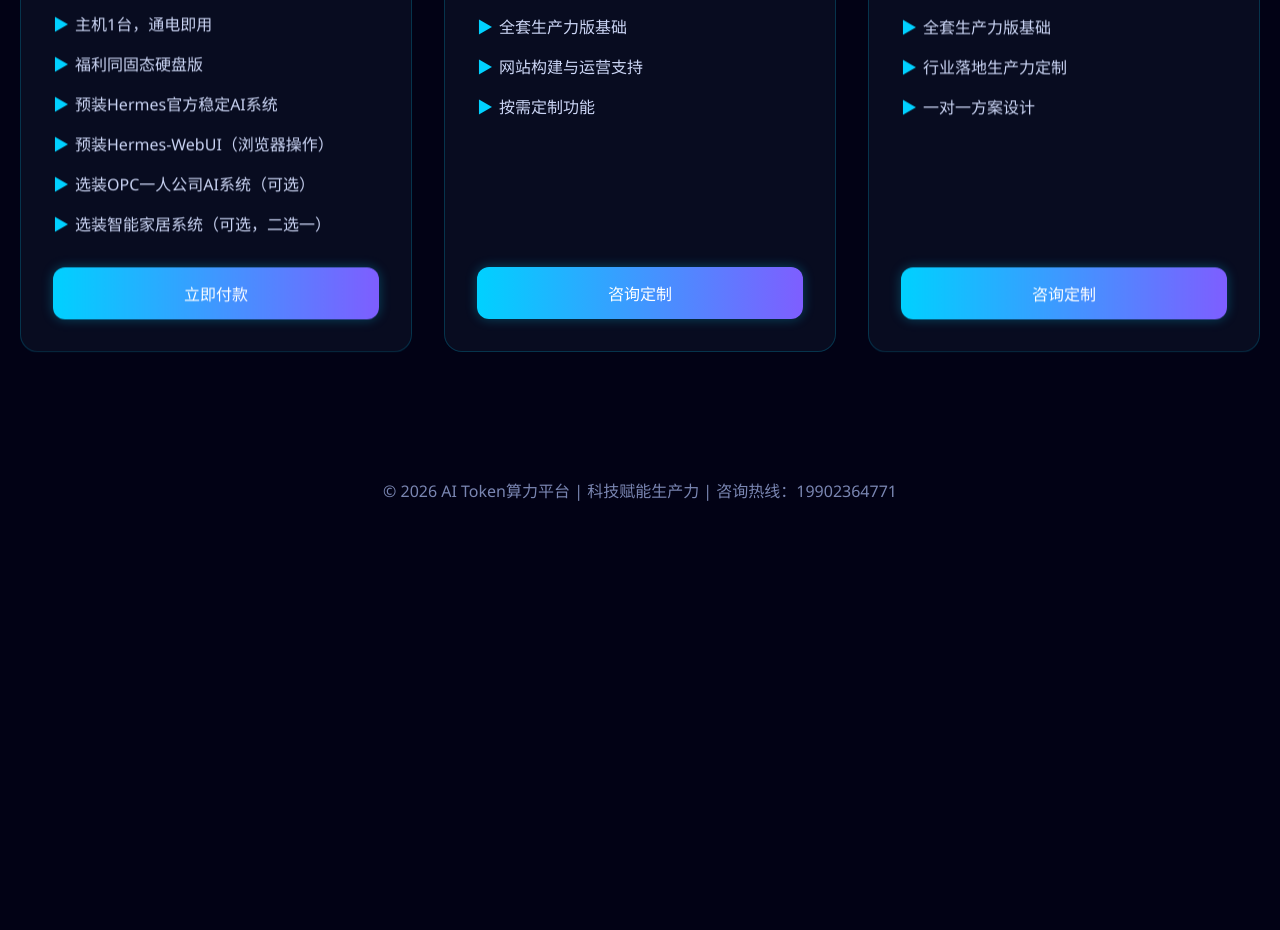
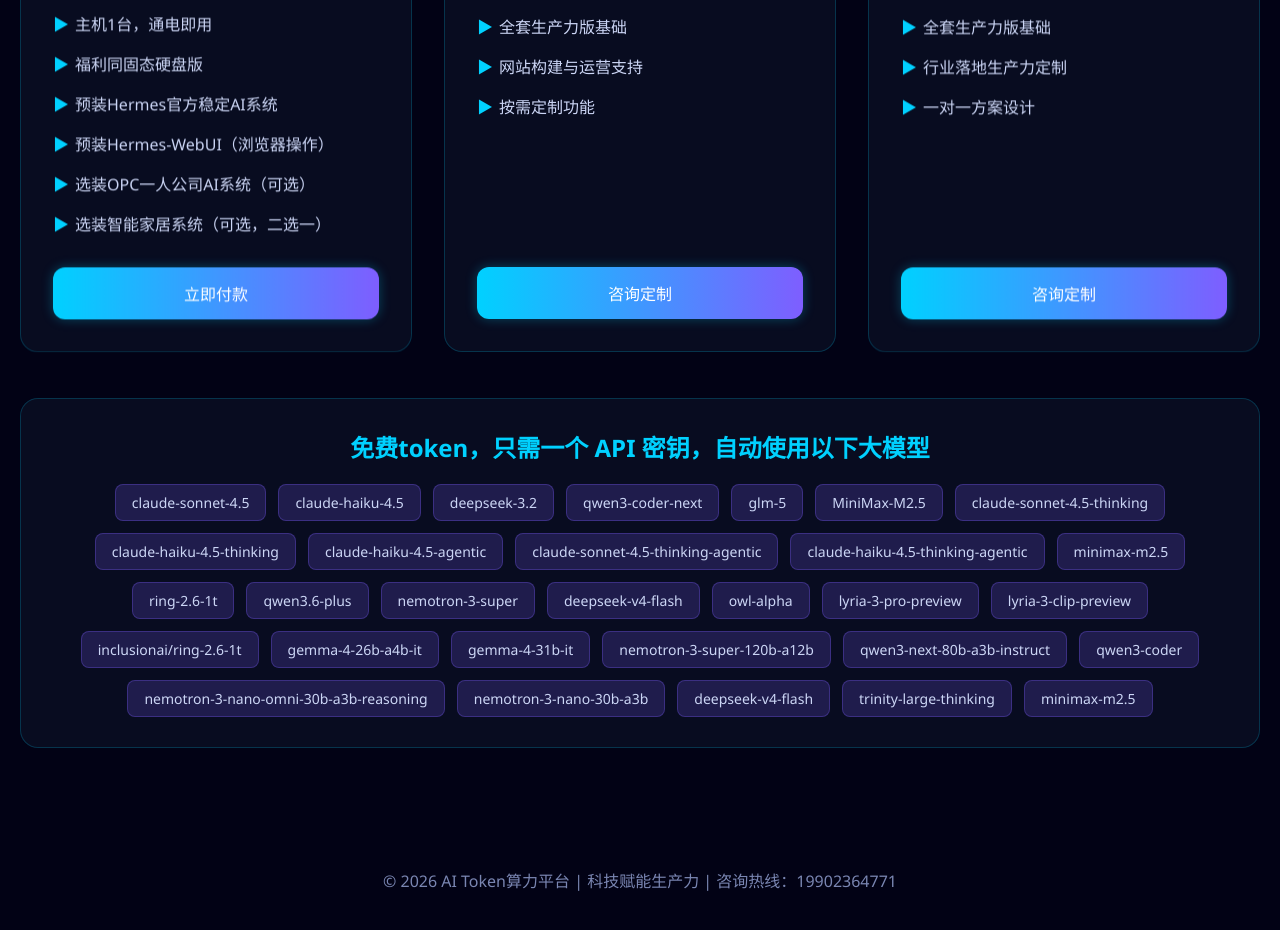
Before and after one commit to 36387CN/DianshangGuwen, a plain HTML site: page index.html in a window 1280 px wide. Shown: the part 1141-2071 px from the top of the page. Before the commit the page ends 1723 px from the top, so only its background shows below. Drawn offline with Linux system fonts and the light colour scheme.

Commit message:
Update index.html

```diff
--- a/index.html
+++ b/index.html
@@ -45,6 +45,44 @@ h1{font-size:52px;background:linear-gradient(90deg,#00d1ff,#7e5eff,#ff57c1);-web
 .btn{display:block;padding:14px;text-align:center;background:linear-gradient(90deg,#00d1ff,#7e5eff);color:#fff;border-radius:12px;text-decoration:none;font-weight:500;font-size:16px;transition:.3s;box-shadow:0 0 12px rgba(0,209,255,.3);margin-top:auto;cursor:pointer}
 .btn:hover{opacity:.95;transform:scale(1.05);box-shadow:0 0 20px rgba(0,209,255,.4)}
 
+/* 大模型列表样式 */
+.model-list {
+  max-width: 1300px;
+  margin: 40px auto 20px;
+  padding: 30px 20px;
+  background: rgba(10,15,35,.8);
+  border: 1px solid rgba(0,209,255,.2);
+  border-radius: 18px;
+  backdrop-filter: blur(12px);
+}
+.model-list h3 {
+  font-size: 24px;
+  color: #00d1ff;
+  margin-bottom: 20px;
+  text-align: center;
+}
+.model-tags {
+  display: flex;
+  flex-wrap: wrap;
+  gap: 12px;
+  justify-content: center;
+}
+.model-tags span {
+  padding: 8px 16px;
+  background: rgba(126, 94, 255, 0.2);
+  border: 1px solid rgba(126, 94, 255, 0.3);
+  border-radius: 8px;
+  color: #ccd6f6;
+  font-size: 14px;
+  white-space: nowrap;
+  transition: .3s;
+}
+.model-tags span:hover {
+  background: rgba(126, 94, 255, 0.4);
+  border-color: #7e5eff;
+  transform: scale(1.05);
+}
+
 footer{text-align:center;padding:60px 20px;color:#7a86b2;margin-top:60px}
 
 /* 收款码弹窗样式 */
@@ -57,6 +95,15 @@ footer{text-align:center;padding:60px 20px;color:#7a86b2;margin-top:60px}
 @media(max-width:768px){
 h1{font-size:36px}
 .products{grid-template-columns:1fr}
+.model-tags {
+  justify-content: flex-start;
+  overflow-x: auto;
+  padding-bottom: 10px;
+  flex-wrap: nowrap;
+}
+.model-tags span {
+  font-size: 13px;
+}
 }
 </style>
 </head>
@@ -170,6 +217,43 @@ h1{font-size:36px}
 
 </div>
 
+<!-- 新增的大模型列表区域 -->
+<div class="model-list">
+  <h3>免费token，只需一个 API 密钥，自动使用以下大模型</h3>
+  <div class="model-tags">
+    <span>claude-sonnet-4.5</span>
+    <span>claude-haiku-4.5</span>
+    <span>deepseek-3.2</span>
+    <span>qwen3-coder-next</span>
+    <span>glm-5</span>
+    <span>MiniMax-M2.5</span>
+    <span>claude-sonnet-4.5-thinking</span>
+    <span>claude-haiku-4.5-thinking</span>
+    <span>claude-haiku-4.5-agentic</span>
+    <span>claude-sonnet-4.5-thinking-agentic</span>
+    <span>claude-haiku-4.5-thinking-agentic</span>
+    <span>minimax-m2.5</span>
+    <span>ring-2.6-1t</span>
+    <span>qwen3.6-plus</span>
+    <span>nemotron-3-super</span>
+    <span>deepseek-v4-flash</span>
+    <span>owl-alpha</span>
+    <span>lyria-3-pro-preview</span>
+    <span>lyria-3-clip-preview</span>
+    <span>inclusionai/ring-2.6-1t</span>
+    <span>gemma-4-26b-a4b-it</span>
+    <span>gemma-4-31b-it</span>
+    <span>nemotron-3-super-120b-a12b</span>
+    <span>qwen3-next-80b-a3b-instruct</span>
+    <span>qwen3-coder</span>
+    <span>nemotron-3-nano-omni-30b-a3b-reasoning</span>
+    <span>nemotron-3-nano-30b-a3b</span>
+    <span>deepseek-v4-flash</span>
+    <span>trinity-large-thinking</span>
+    <span>minimax-m2.5</span>
+  </div>
+</div>
+
 <footer>
 <p>© 2026 AI Token算力平台 | 科技赋能生产力 | 咨询热线：19902364771</p>
 </footer>
```
